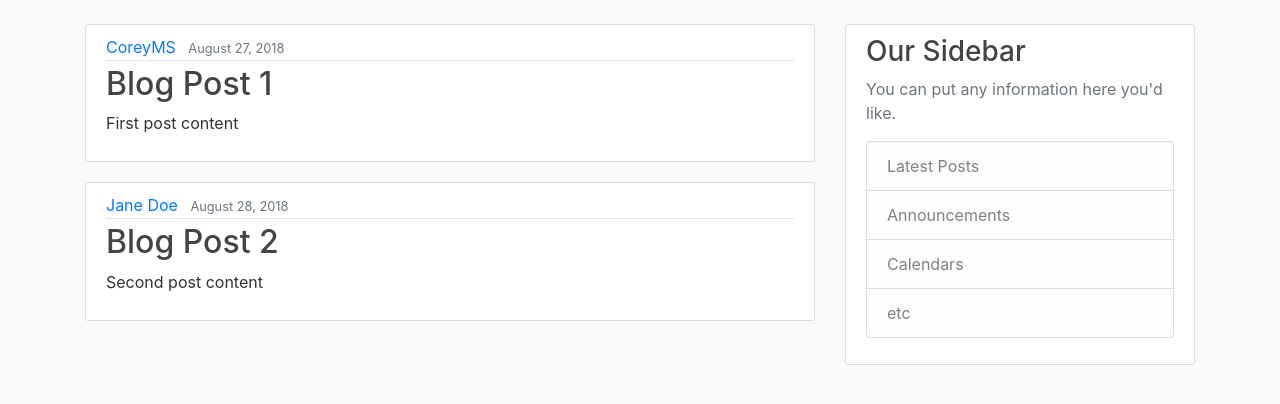
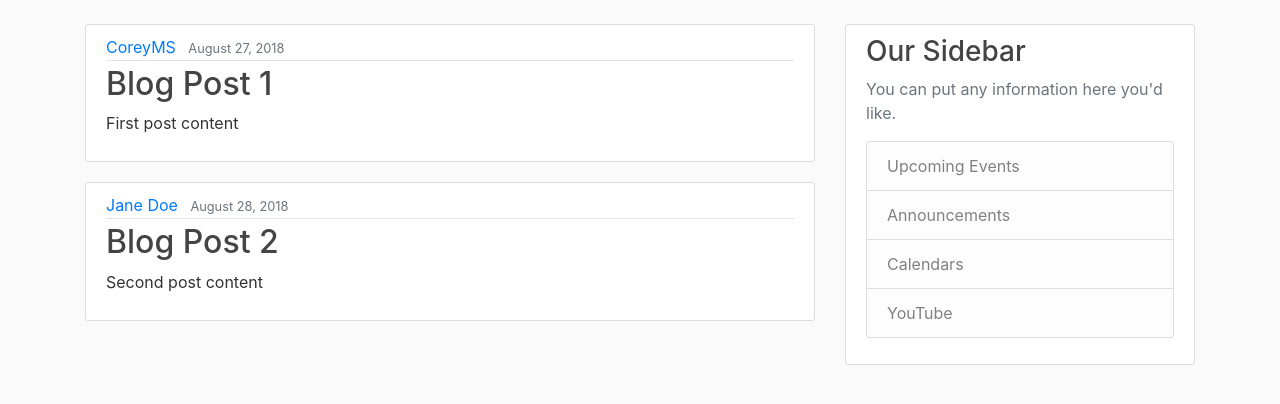
Before and after one commit to AMW-2003/PSPortal, a Django app: page / in a window 1280 px wide. Shown: the part 56-460 px from the top of the page. Run offline with Django 4.2, Linux system fonts and the light colour scheme; some libraries are stand-ins or nearby versions.

Commit message:
commited another file x

```diff
--- a/blog/templates/blog/base.html
+++ b/blog/templates/blog/base.html
@@ -50,10 +50,10 @@
             <h3>Our Sidebar</h3>
             <p class='text-muted'>You can put any information here you'd like.
               <ul class="list-group">
-                <li class="list-group-item list-group-item-light">Latest Posts</li>
+                <li class="list-group-item list-group-item-light">Upcoming Events</li>
                 <li class="list-group-item list-group-item-light">Announcements</li>
                 <li class="list-group-item list-group-item-light">Calendars</li>
-                <li class="list-group-item list-group-item-light">etc</li>
+                <li class="list-group-item list-group-item-light">YouTube</li>
               </ul>
             </p>
           </div>
```
